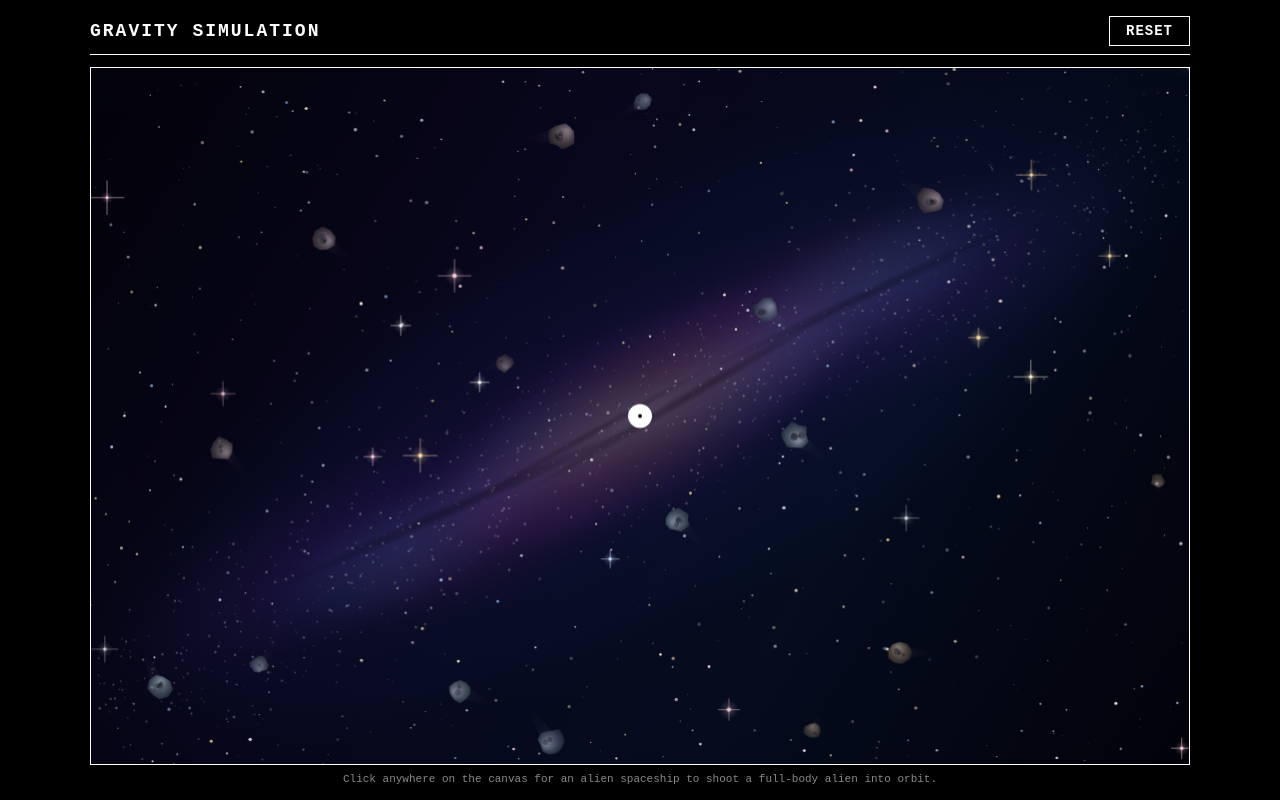
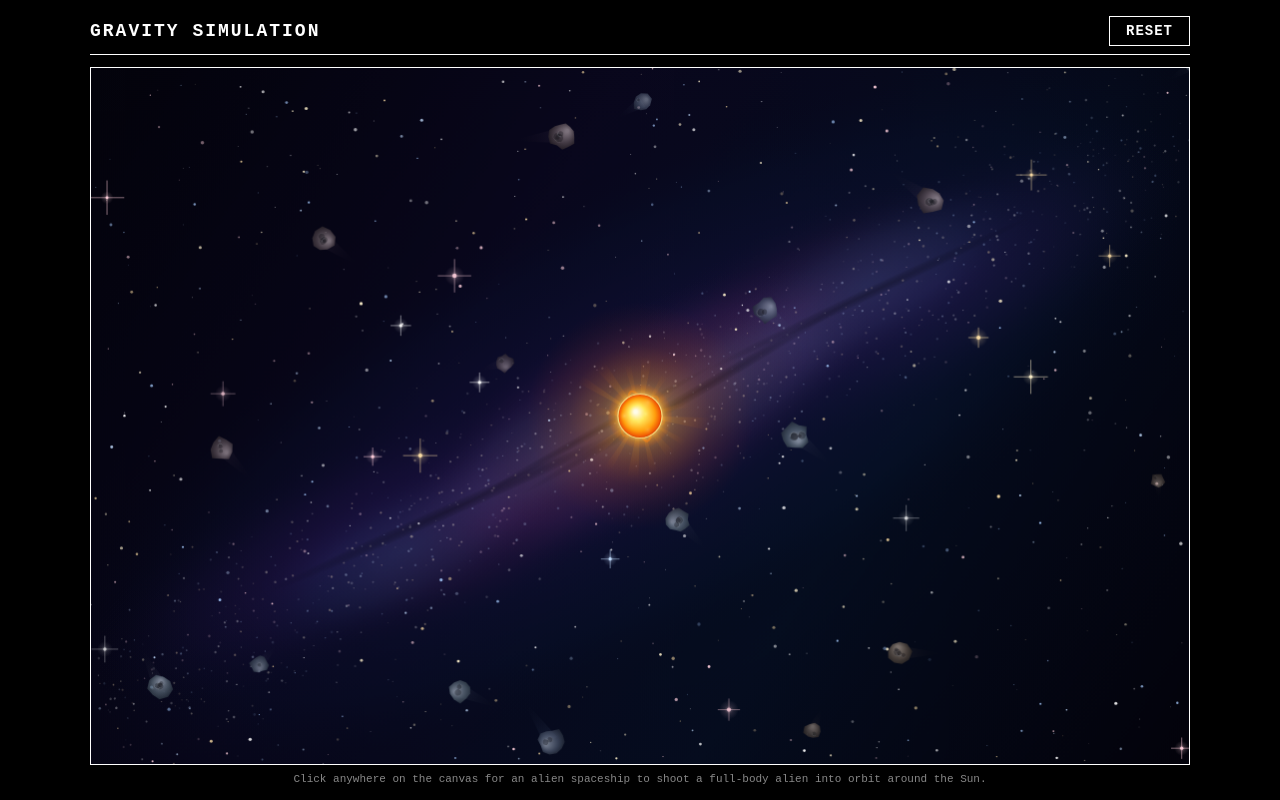
Before and after one commit to dunnb-gtps/gravity-game, a plain HTML site: page bishop/team3/index.html in a window 1280 px wide. Drawn offline with Linux system fonts and the light colour scheme; animation ran at ten frames a second.

Commit message:
bishop team 3

```diff
--- a/bishop/team3/index.html
+++ b/bishop/team3/index.html
@@ -104,7 +104,7 @@
     </div>
 
     <div class="instructions">
-        Click anywhere on the canvas for an alien spaceship to shoot a full-body alien into orbit.
+        Click anywhere on the canvas for an alien spaceship to shoot a full-body alien into orbit around the Sun.
     </div>
 
     <script>
@@ -150,11 +150,11 @@
             { light: '#9c8f96', mid: '#544950', dark: '#211b1f', glow: 'rgba(176, 142, 165, 0.12)' }  // Dusty carbonaceous
         ];
 
-        // Central Gravity Node Definition
+        // Central Sun Gravity Node Definition
         const centralNode = {
             x: 0,
             y: 0,
-            radius: 12
+            radius: 22
         };
 
         /**
@@ -540,7 +540,7 @@
             canvas.width = wrapper.clientWidth;
             canvas.height = wrapper.clientHeight;
 
-            // Recenter gravity node dynamically
+            // Recenter the Sun dynamically
             centralNode.x = canvas.width / 2;
             centralNode.y = canvas.height / 2;
 
@@ -747,6 +747,137 @@
                     b.trail.shift();
                 }
             }
+        }
+
+        /**
+         * Renders the central gravity node as a blazing, animated Sun with
+         * a volumetric corona, shimmering solar rays, plasma prominences,
+         * and a convective photosphere.
+         */
+        function drawSun(time) {
+            const cx = centralNode.x;
+            const cy = centralNode.y;
+            const r = centralNode.radius;
+            const pulse = 1 + Math.sin(time * 0.0025) * 0.04;
+
+            ctx.save();
+            ctx.translate(cx, cy);
+
+            // 1. Wide Ambient Solar Halo
+            const outerGlowRadius = r * 5.2 * pulse;
+            const outerGlow = ctx.createRadialGradient(0, 0, r * 0.5, 0, 0, outerGlowRadius);
+            outerGlow.addColorStop(0.0, 'rgba(255, 220, 100, 0.52)');
+            outerGlow.addColorStop(0.25, 'rgba(255, 160, 30, 0.26)');
+            outerGlow.addColorStop(0.58, 'rgba(255, 95, 10, 0.09)');
+            outerGlow.addColorStop(1.0, 'rgba(255, 60, 0, 0)');
+            ctx.fillStyle = outerGlow;
+            ctx.beginPath();
+            ctx.arc(0, 0, outerGlowRadius, 0, Math.PI * 2);
+            ctx.fill();
+
+            // 2. Rotating Solar Corona Rays
+            const rayCount = 16;
+            for (let i = 0; i < rayCount; i++) {
+                const baseAngle = (i / rayCount) * Math.PI * 2 + time * 0.00018 * (i % 2 === 0 ? 1 : -0.7);
+                const wave = Math.sin(time * 0.003 + i * 1.7);
+                const rayLen = r * (2.1 + (i % 3) * 0.45 + wave * 0.28);
+                const halfSpread = (i % 2 === 0 ? 0.09 : 0.06);
+
+                const rayGrad = ctx.createLinearGradient(0, 0, Math.cos(baseAngle) * rayLen, Math.sin(baseAngle) * rayLen);
+                rayGrad.addColorStop(0.0, 'rgba(255, 232, 130, 0.42)');
+                rayGrad.addColorStop(0.45, 'rgba(255, 165, 35, 0.14)');
+                rayGrad.addColorStop(1.0, 'rgba(255, 110, 0, 0)');
+
+                ctx.fillStyle = rayGrad;
+                ctx.beginPath();
+                ctx.moveTo(0, 0);
+                ctx.lineTo(Math.cos(baseAngle - halfSpread) * rayLen, Math.sin(baseAngle - halfSpread) * rayLen);
+                ctx.lineTo(Math.cos(baseAngle + halfSpread) * rayLen, Math.sin(baseAngle + halfSpread) * rayLen);
+                ctx.closePath();
+                ctx.fill();
+            }
+
+            // 3. Looping Solar Prominences / Plasma Flares around the limb
+            const flareCount = 6;
+            for (let i = 0; i < flareCount; i++) {
+                const angle = (i / flareCount) * Math.PI * 2 + time * 0.00025;
+                const flarePulse = 0.7 + 0.3 * Math.sin(time * 0.004 + i * 2.1);
+                const span = 0.24;
+                const peakR = r * (1.22 + 0.22 * flarePulse);
+
+                const a1 = angle - span;
+                const a2 = angle + span;
+                const midA = angle + Math.sin(time * 0.003 + i) * 0.06;
+
+                ctx.strokeStyle = `rgba(255, 120, 20, ${(0.55 * flarePulse).toFixed(3)})`;
+                ctx.lineWidth = 2.4;
+                ctx.lineCap = 'round';
+                ctx.beginPath();
+                ctx.moveTo(Math.cos(a1) * (r * 0.96), Math.sin(a1) * (r * 0.96));
+                ctx.quadraticCurveTo(
+                    Math.cos(midA) * peakR,
+                    Math.sin(midA) * peakR,
+                    Math.cos(a2) * (r * 0.96),
+                    Math.sin(a2) * (r * 0.96)
+                );
+                ctx.stroke();
+            }
+
+            // 4. Inner Intense Corona Ring
+            const innerCorona = ctx.createRadialGradient(0, 0, r * 0.85, 0, 0, r * 1.48);
+            innerCorona.addColorStop(0.0, 'rgba(255, 240, 150, 0.85)');
+            innerCorona.addColorStop(0.5, 'rgba(255, 155, 20, 0.35)');
+            innerCorona.addColorStop(1.0, 'rgba(255, 90, 0, 0)');
+            ctx.fillStyle = innerCorona;
+            ctx.beginPath();
+            ctx.arc(0, 0, r * 1.48, 0, Math.PI * 2);
+            ctx.fill();
+
+            // 5. Solar Photosphere Core (with limb darkening)
+            const photoGrad = ctx.createRadialGradient(-r * 0.2, -r * 0.2, r * 0.08, 0, 0, r);
+            photoGrad.addColorStop(0.0, '#fffef0');
+            photoGrad.addColorStop(0.32, '#ffe95c');
+            photoGrad.addColorStop(0.72, '#ff9e0d');
+            photoGrad.addColorStop(0.92, '#f25c05');
+            photoGrad.addColorStop(1.0, '#c93400');
+
+            ctx.fillStyle = photoGrad;
+            ctx.beginPath();
+            ctx.arc(0, 0, r, 0, Math.PI * 2);
+            ctx.fill();
+
+            // 6. Clipped Animated Convection Granules & Bright Active Regions
+            ctx.save();
+            ctx.clip();
+
+            const cellCount = 9;
+            for (let i = 0; i < cellCount; i++) {
+                const cellAngle = (i / cellCount) * Math.PI * 2 + time * 0.00035;
+                const cellDist = r * (0.28 + (i % 3) * 0.22);
+                const gx = Math.cos(cellAngle) * cellDist;
+                const gy = Math.sin(cellAngle) * cellDist;
+                const gr = r * (0.24 + (i % 2) * 0.1);
+                const shimmer = 0.16 + 0.1 * Math.sin(time * 0.0045 + i * 1.9);
+
+                const cellGrad = ctx.createRadialGradient(gx, gy, 0, gx, gy, gr);
+                cellGrad.addColorStop(0.0, `rgba(255, 252, 200, ${shimmer.toFixed(3)})`);
+                cellGrad.addColorStop(1.0, 'rgba(255, 180, 40, 0)');
+                ctx.fillStyle = cellGrad;
+                ctx.beginPath();
+                ctx.arc(gx, gy, gr, 0, Math.PI * 2);
+                ctx.fill();
+            }
+
+            ctx.restore();
+
+            // 7. Crisp Glowing Photosphere Rim
+            ctx.strokeStyle = 'rgba(255, 236, 140, 0.85)';
+            ctx.lineWidth = 1.2;
+            ctx.beginPath();
+            ctx.arc(0, 0, r, 0, Math.PI * 2);
+            ctx.stroke();
+
+            ctx.restore();
         }
 
         /**
@@ -1287,17 +1418,8 @@
             // Render floating background meteors behind active simulation objects
             drawBackgroundMeteors();
 
-            // 1. Draw Central Mass Node
-            ctx.beginPath();
-            ctx.arc(centralNode.x, centralNode.y, centralNode.radius, 0, Math.PI * 2);
-            ctx.fillStyle = '#ffffff';
-            ctx.fill();
-
-            // Center mark on node
-            ctx.beginPath();
-            ctx.arc(centralNode.x, centralNode.y, 2, 0, Math.PI * 2);
-            ctx.fillStyle = '#000000';
-            ctx.fill();
+            // 1. Draw Central Sun
+            drawSun(timestamp);
 
             // 2. Draw Alien Spaceship (behind the launched alien so it emerges cleanly out of the barrel)
             drawAlienSpaceship(timestamp);
```
